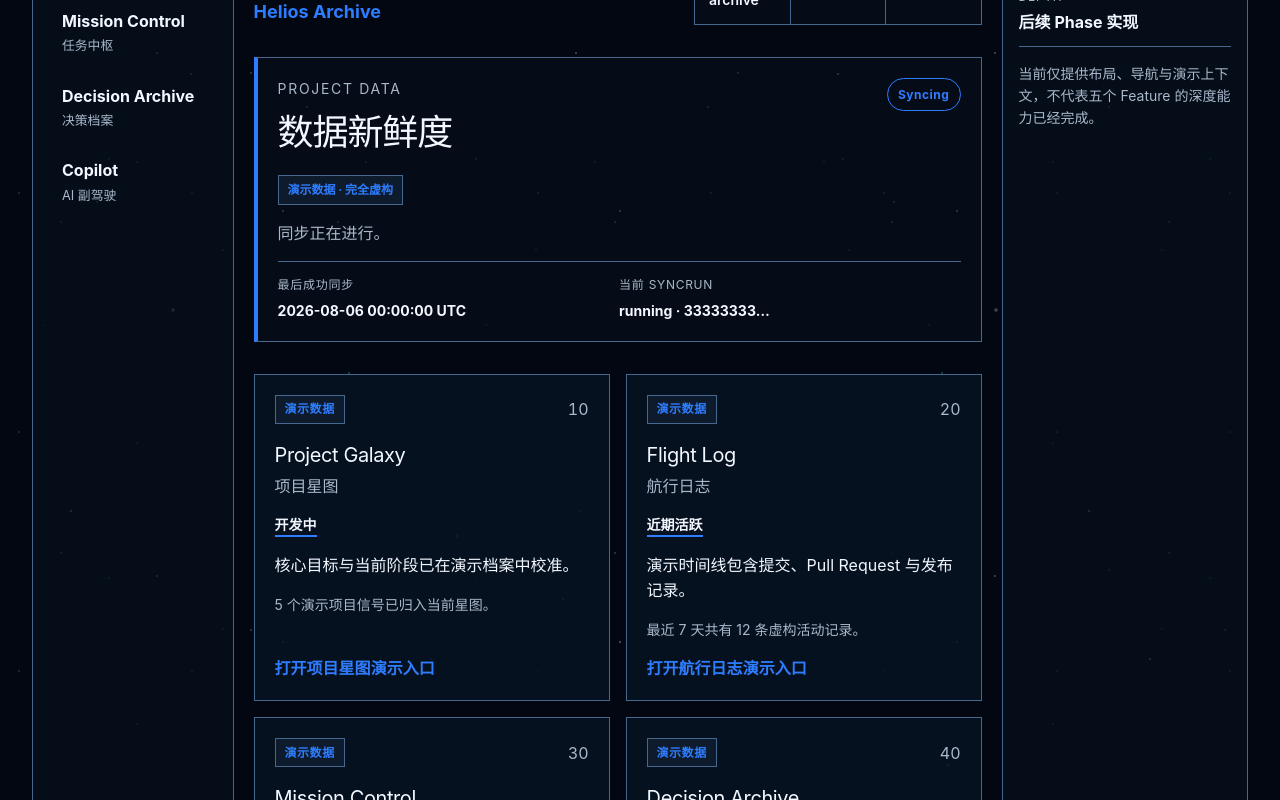
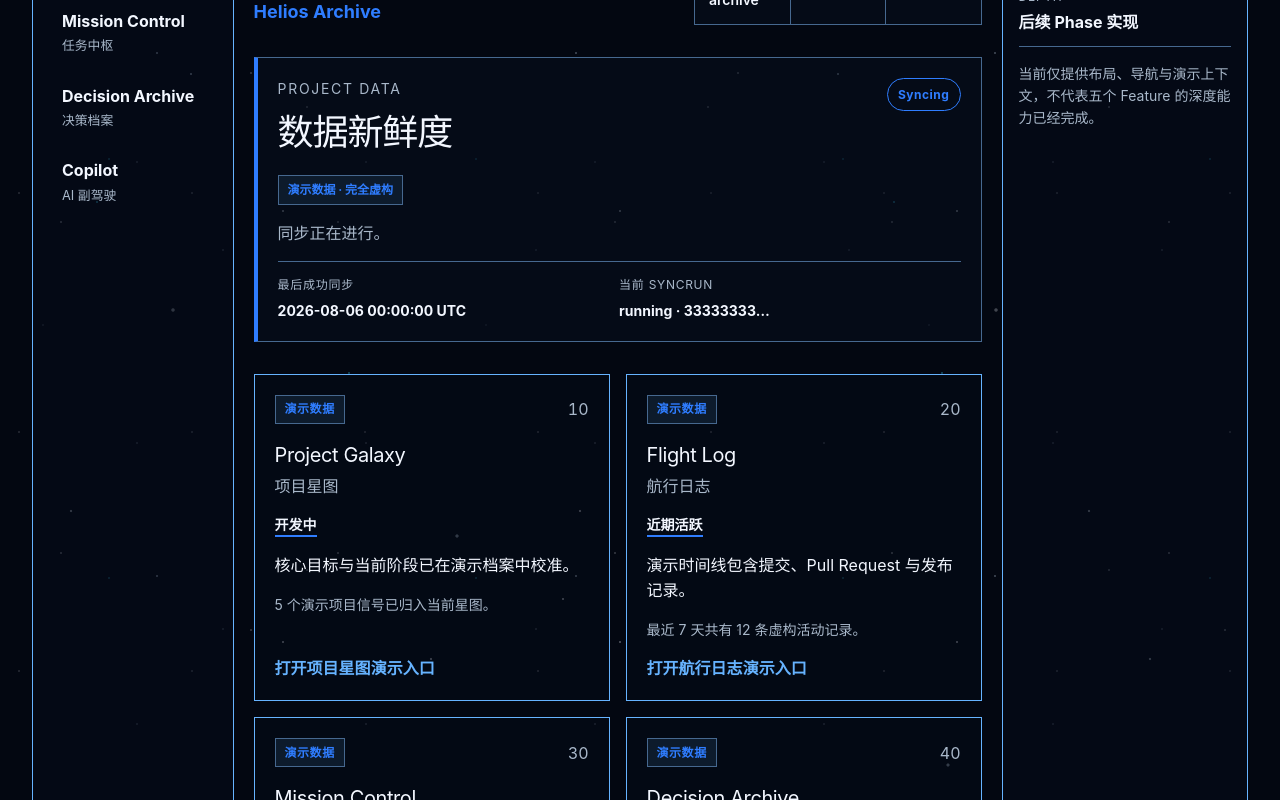
Before and after one commit to hehehehehehecai/executor-command-center, a Next.js app: page / in a window 1280 px wide. Shown: the part 567-1367 px from the top of the page. Built offline with nearby package versions, Linux system fonts and the light colour scheme; no server answers.

Commit message:
fix: 降低深空入口卡片遮挡并补偿局部对比

```diff
--- a/src/app/globals.css
+++ b/src/app/globals.css
@@ -63,12 +63,18 @@ body {
 
 :root[data-executor-theme="deep-space"] .workspace-navigation,
 :root[data-executor-theme="deep-space"] .workspace-inspector {
-  background-color: rgb(8 19 33 / 60%);
+  background-color: rgb(8 19 33 / 30%);
+  border-color: var(--space-focus);
 }
 
-/* 入口卡片保留更多底色，维持蓝色链接及细边界的对比。 */
+/* 降低入口卡片底色遮挡，以局部浅蓝链接和边线保持对比。 */
 :root[data-executor-theme="deep-space"] .command-panel {
-  background-color: rgb(8 19 33 / 85%);
+  background-color: rgb(8 19 33 / 20%);
+  border-color: var(--space-focus);
+}
+
+:root[data-executor-theme="deep-space"] .command-panel .panel-link {
+  color: var(--space-focus);
 }
 
 :root[data-executor-theme="deep-space"] .freshness-badge--stale,
```
